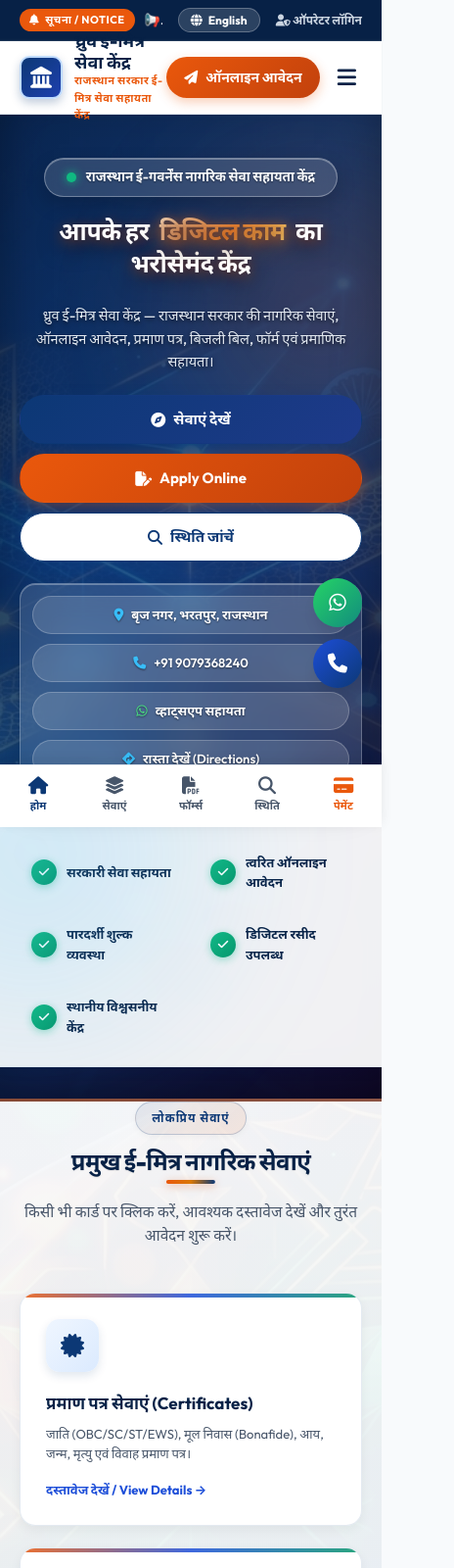
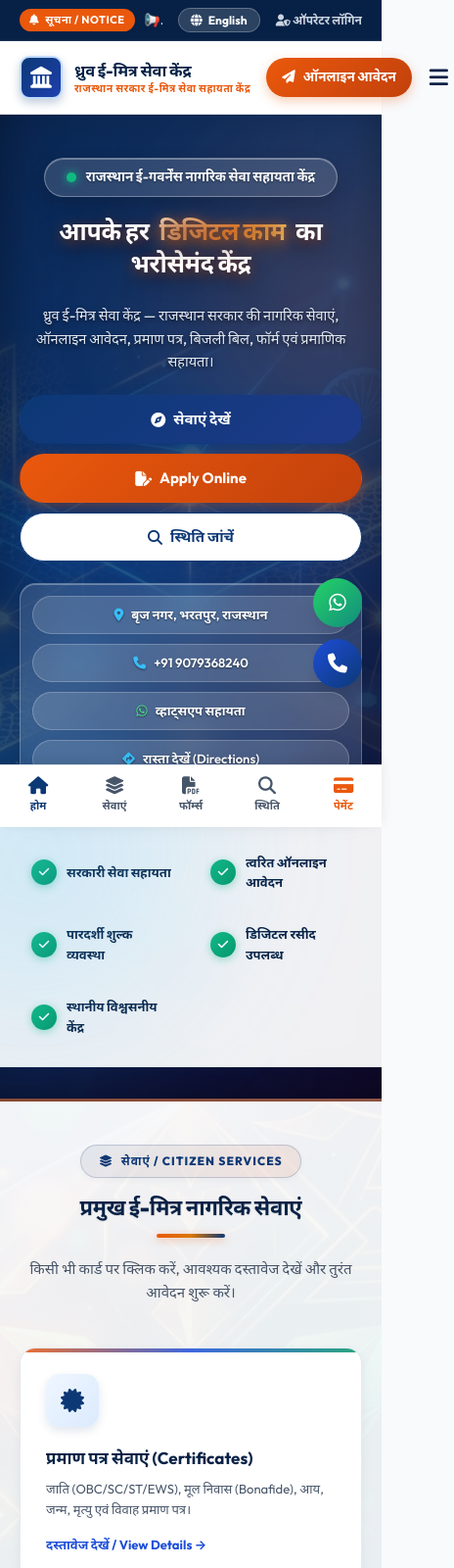
Before and after one commit to Tarunsinghgunesh/dhruvemitrasevakendra, a plain HTML site: page index.html in a window 390 px wide. Shown: the top 1600 px of the page at 98% size, 464 px wide, since content can reach past the window. Drawn offline with Linux system fonts and the light colour scheme.

Commit message:
Fix header logo text wrapping, badge-title horizontal collision, and navbar responsiveness

```diff
--- a/css/style.css
+++ b/css/style.css
@@ -192,71 +192,97 @@ button, input, select, textarea {
 }
 
 .navbar {
-  display: flex;
-  align-items: center;
-  justify-content: space-between;
-  height: 74px;
+  display: flex !important;
+  align-items: center !important;
+  justify-content: space-between !important;
+  height: 74px !important;
+  min-height: 74px !important;
+  gap: 16px;
+  overflow: visible;
 }
 
 .brand-wrapper {
-  display: flex;
-  align-items: center;
-  gap: 12px;
+  display: flex !important;
+  align-items: center !important;
+  gap: 12px !important;
+  flex-shrink: 0 !important;
+  min-width: max-content !important;
+  text-decoration: none !important;
+  height: 100% !important;
 }
 
 .brand-logo-icon {
-  width: 44px;
-  height: 44px;
+  width: 44px !important;
+  height: 44px !important;
   background: linear-gradient(135deg, var(--gov-blue-primary), #1e40af);
   color: #ffffff;
   border-radius: var(--radius-md);
-  display: flex;
-  align-items: center;
-  justify-content: center;
+  display: flex !important;
+  align-items: center !important;
+  justify-content: center !important;
   font-size: 22px;
   box-shadow: 0 4px 10px rgba(12, 56, 117, 0.25);
-  flex-shrink: 0;
+  flex-shrink: 0 !important;
   border: 2px solid #bfdbfe;
 }
 
+.brand-wrapper > div:not(.brand-logo-icon),
+.brand-text {
+  display: flex !important;
+  flex-direction: column !important;
+  justify-content: center !important;
+  flex-shrink: 0 !important;
+  min-width: max-content !important;
+  white-space: nowrap !important;
+}
+
 .brand-title {
-  font-size: 18px;
-  font-weight: 800;
-  color: var(--gov-blue-dark);
-  line-height: 1.2;
+  font-size: 16.5px !important;
+  font-weight: 800 !important;
+  color: var(--gov-blue-dark) !important;
+  line-height: 1.2 !important;
+  white-space: nowrap !important;
+  margin: 0 !important;
+  padding: 0 !important;
+  letter-spacing: -0.2px;
 }
 
 .brand-subtitle {
-  font-size: 11px;
-  font-weight: 600;
-  color: var(--gov-saffron);
-  text-transform: uppercase;
-  letter-spacing: 0.5px;
+  font-size: 10.5px !important;
+  font-weight: 700 !important;
+  color: var(--gov-saffron) !important;
+  text-transform: uppercase !important;
+  letter-spacing: 0.5px !important;
+  white-space: nowrap !important;
+  line-height: 1.2 !important;
+  margin: 2px 0 0 0 !important;
+  padding: 0 !important;
 }
 
 .nav-menu {
   display: none;
   align-items: center;
-  gap: 6px;
+  gap: 3px;
   list-style: none;
 }
 
-@media (min-width: 992px) {
+@media (min-width: 1200px) {
   .nav-menu {
     display: flex;
   }
 }
 
 .nav-item a {
-  padding: 8px 14px;
+  padding: 7px 11px;
   border-radius: var(--radius-md);
   font-weight: 600;
-  font-size: 14px;
+  font-size: 13.5px;
   color: var(--text-muted);
   transition: var(--transition);
   display: inline-flex;
   align-items: center;
-  gap: 6px;
+  gap: 5px;
+  white-space: nowrap;
 }
 
 .nav-item a:hover,
@@ -284,7 +310,7 @@ button, input, select, textarea {
   transition: var(--transition);
 }
 
-@media (min-width: 768px) {
+@media (min-width: 1300px) {
   .btn-contact-call {
     display: inline-flex;
   }
@@ -298,10 +324,10 @@ button, input, select, textarea {
 .btn-header-apply {
   background: linear-gradient(135deg, var(--gov-saffron), #c2410c);
   color: #ffffff;
-  padding: 10px 18px;
+  padding: 9px 16px;
   border-radius: var(--radius-full);
   font-weight: 700;
-  font-size: 14px;
+  font-size: 13.5px;
   display: inline-flex;
   align-items: center;
   gap: 8px;
@@ -328,7 +354,7 @@ button, input, select, textarea {
   justify-content: center;
 }
 
-@media (min-width: 992px) {
+@media (min-width: 1200px) {
   .hamburger-btn {
     display: none;
   }
@@ -886,6 +912,19 @@ button, input, select, textarea {
 /* ==========================================================================
    TEXTURED SECTIONS & 3D INTERACTIVE CARDS
    ========================================================================== */
+.section {
+  padding: 60px 0;
+  position: relative;
+  width: 100%;
+  clear: both;
+}
+
+@media (max-width: 768px) {
+  .section {
+    padding: 44px 0;
+  }
+}
+
 .section-pattern-bg {
   position: relative;
   background: linear-gradient(180deg, rgba(248, 250, 252, 0.95) 0%, rgba(241, 245, 249, 0.96) 100%),
@@ -894,55 +933,76 @@ button, input, select, textarea {
 
 .section-head {
   text-align: center;
-  max-width: 720px;
-  margin: 0 auto 46px;
+  max-width: 820px;
+  margin: 0 auto 44px;
+  display: flex !important;
+  flex-direction: column !important;
+  align-items: center !important;
+  justify-content: center !important;
   position: relative;
+  width: 100%;
+  clear: both;
 }
 
 .section-tag {
-  display: inline-block;
+  display: inline-flex !important;
+  align-items: center;
+  justify-content: center;
+  gap: 8px;
   background: linear-gradient(135deg, rgba(12, 56, 117, 0.08), rgba(234, 88, 12, 0.1));
   color: var(--gov-blue-primary);
   border: 1px solid rgba(12, 56, 117, 0.2);
   font-size: 12px;
   font-weight: 800;
   text-transform: uppercase;
-  letter-spacing: 1.2px;
-  padding: 6px 16px;
+  letter-spacing: 1px;
+  padding: 6px 18px;
   border-radius: var(--radius-full);
-  margin-bottom: 12px;
+  margin: 0 auto 16px !important;
   box-shadow: 0 2px 6px rgba(0, 0, 0, 0.04);
+  width: auto;
+  max-width: max-content;
+  align-self: center;
 }
 
 .section-title {
-  font-size: clamp(24px, 3.6vw, 38px);
+  display: block !important;
+  width: 100%;
+  font-size: clamp(22px, 3.5vw, 36px);
   font-weight: 900;
   color: var(--gov-blue-dark);
-  margin-bottom: 16px;
-  line-height: 1.25;
-  letter-spacing: -0.5px;
+  margin: 0 0 20px 0 !important;
+  line-height: 1.35;
+  letter-spacing: -0.3px;
   position: relative;
-  display: inline-block;
+  text-align: center;
+  padding-bottom: 16px;
+  clear: both;
   text-shadow: 0 1px 2px rgba(0, 0, 0, 0.08);
 }
 
 .section-title::after {
   content: '';
   position: absolute;
-  bottom: -8px;
+  bottom: 0;
   left: 50%;
   transform: translateX(-50%);
   height: 4px;
+  width: 70px;
   background: linear-gradient(90deg, var(--gov-saffron), var(--gov-gold), var(--gov-blue-primary));
   border-radius: var(--radius-full);
   box-shadow: 0 2px 8px rgba(234, 88, 12, 0.4);
-  animation: pulseLineWidth 3.5s ease-in-out infinite alternate;
 }
 
 .section-desc {
-  font-size: 15.5px;
+  display: block !important;
+  width: 100%;
+  font-size: 15px;
   color: var(--text-muted);
-  margin-top: 8px;
+  line-height: 1.6;
+  max-width: 680px;
+  margin: 0 auto !important;
+  text-align: center;
 }
 
 .quick-services-grid {
--- a/index.html
+++ b/index.html
@@ -81,7 +81,7 @@
           <div class="brand-logo-icon">
             <i class="fa-solid fa-landmark"></i>
           </div>
-          <div>
+          <div class="brand-text">
             <div class="brand-title" data-i18n="siteTitle">Dhruv E-Mitra Seva Kendra</div>
             <div class="brand-subtitle" data-i18n="govBadge">Authorized Citizen Service Assistance</div>
           </div>
@@ -206,7 +206,7 @@
   <section class="section section-pattern-bg">
     <div class="container">
       <div class="section-head">
-        <span class="section-tag" data-i18n="popularServices">Popular Services</span>
+        <span class="section-tag"><i class="fa-solid fa-layer-group"></i> सेवाएं / Citizen Services</span>
         <h2 class="section-title">प्रमुख ई-मित्र नागरिक सेवाएं</h2>
         <p class="section-desc">किसी भी कार्ड पर क्लिक करें, आवश्यक दस्तावेज देखें और तुरंत आवेदन शुरू करें।</p>
       </div>
@@ -345,7 +345,7 @@
   <section class="section" style="background:var(--bg-main);border-top:1px solid var(--border-color);border-bottom:1px solid var(--border-color);">
     <div class="container">
       <div class="section-head">
-        <span class="section-tag" data-i18n="howItWorksTitle">How It Works</span>
+        <span class="section-tag"><i class="fa-solid fa-route"></i> प्रक्रिया / 4 Easy Steps</span>
         <h2 class="section-title">काम कैसे होता है? आसान 4 चरण</h2>
         <p class="section-desc">बिना किसी परेशानी के अपना सरकारी या डिजिटल काम आसानी से पूरा कराएं।</p>
       </div>
@@ -379,7 +379,7 @@
   <section class="section section-pattern-bg">
     <div class="container">
       <div class="section-head">
-        <span class="section-tag" data-i18n="whyChooseTitle">Why Choose Us</span>
+        <span class="section-tag"><i class="fa-solid fa-shield-check"></i> विशेषताएं / Why Us</span>
         <h2 class="section-title">ध्रुव ई-मित्र ही क्यों चुनें?</h2>
         <p class="section-desc">स्थानीय विश्वसनीयता, त्वरित कार्य और शत-प्रतिशत पारदर्शिता हमारी पहचान है।</p>
       </div>
@@ -451,7 +451,7 @@
   <section class="section" style="background:#ffffff;border-top:1px solid var(--border-color);">
     <div class="container">
       <div class="section-head">
-        <span class="section-tag" data-i18n="faqTitle">FAQ</span>
+        <span class="section-tag"><i class="fa-solid fa-circle-question"></i> प्रश्नोत्तरी / FAQs</span>
         <h2 class="section-title">अक्सर पूछे जाने वाले सवाल</h2>
         <p class="section-desc">नागरिकों द्वारा ई-मित्र सेवाओं, दस्तावेजों व प्रक्रियाओं के सामान्य प्रश्न।</p>
       </div>
@@ -466,7 +466,7 @@
   <section class="section" id="contact" style="background:var(--bg-main);border-top:1px solid var(--border-color);">
     <div class="container">
       <div class="section-head">
-        <span class="section-tag">Location & Contact</span>
+        <span class="section-tag"><i class="fa-solid fa-location-dot"></i> संपर्क व पता / Location</span>
         <h2 class="section-title">केंद्र पर आएं या सीधे संपर्क करें</h2>
         <p class="section-desc">Google Maps से सटीक लोकेशन देखें, एक टैप में कॉल करें या व्हाट्सएप पर बात करें।</p>
       </div>
```
Also changed, not shown: forms.html (+1 -1 lines), payment.html (+1 -1 lines), receipt.html (+1 -1 lines), services.html (+1 -1 lines), status.html (+1 -1 lines), 1 other file.
